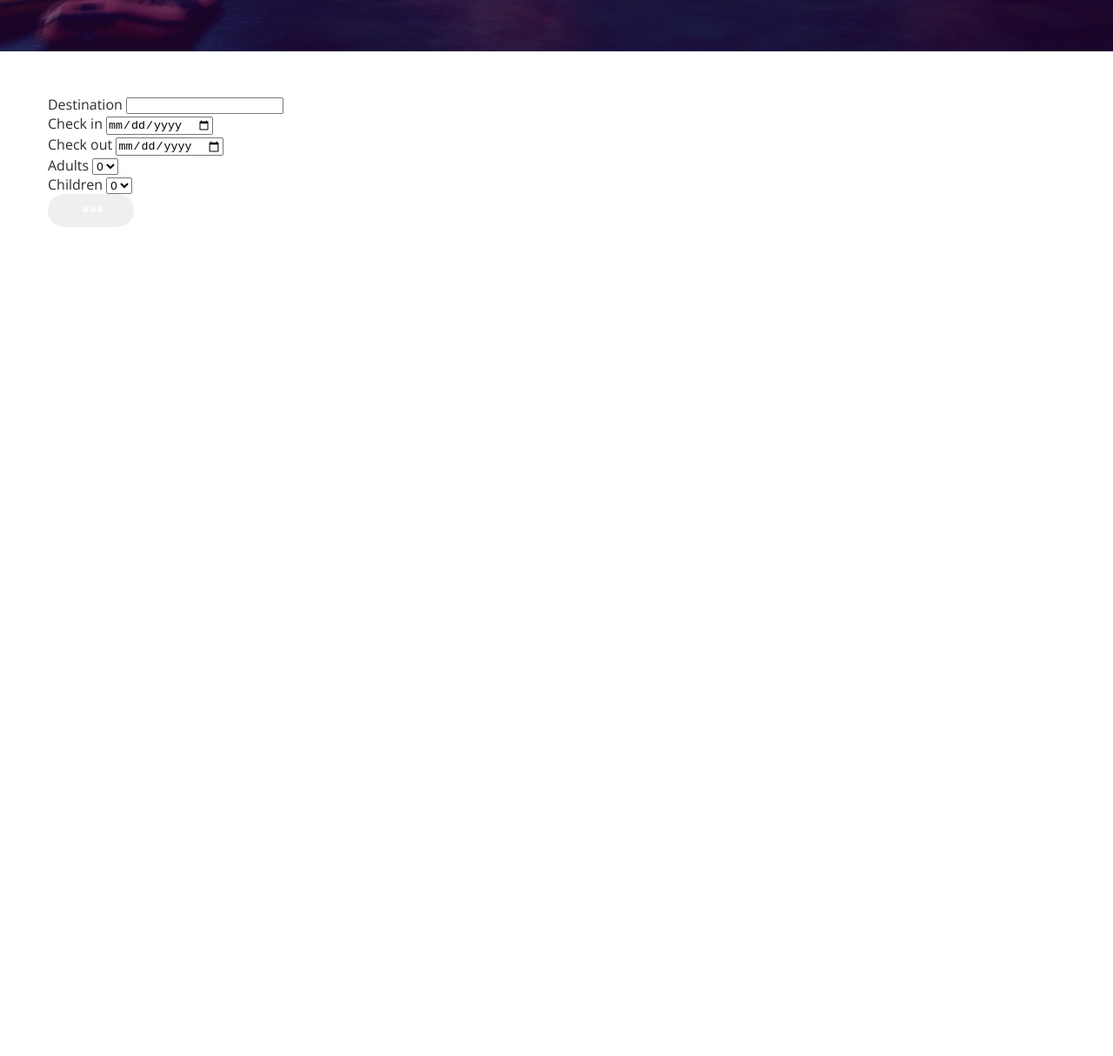
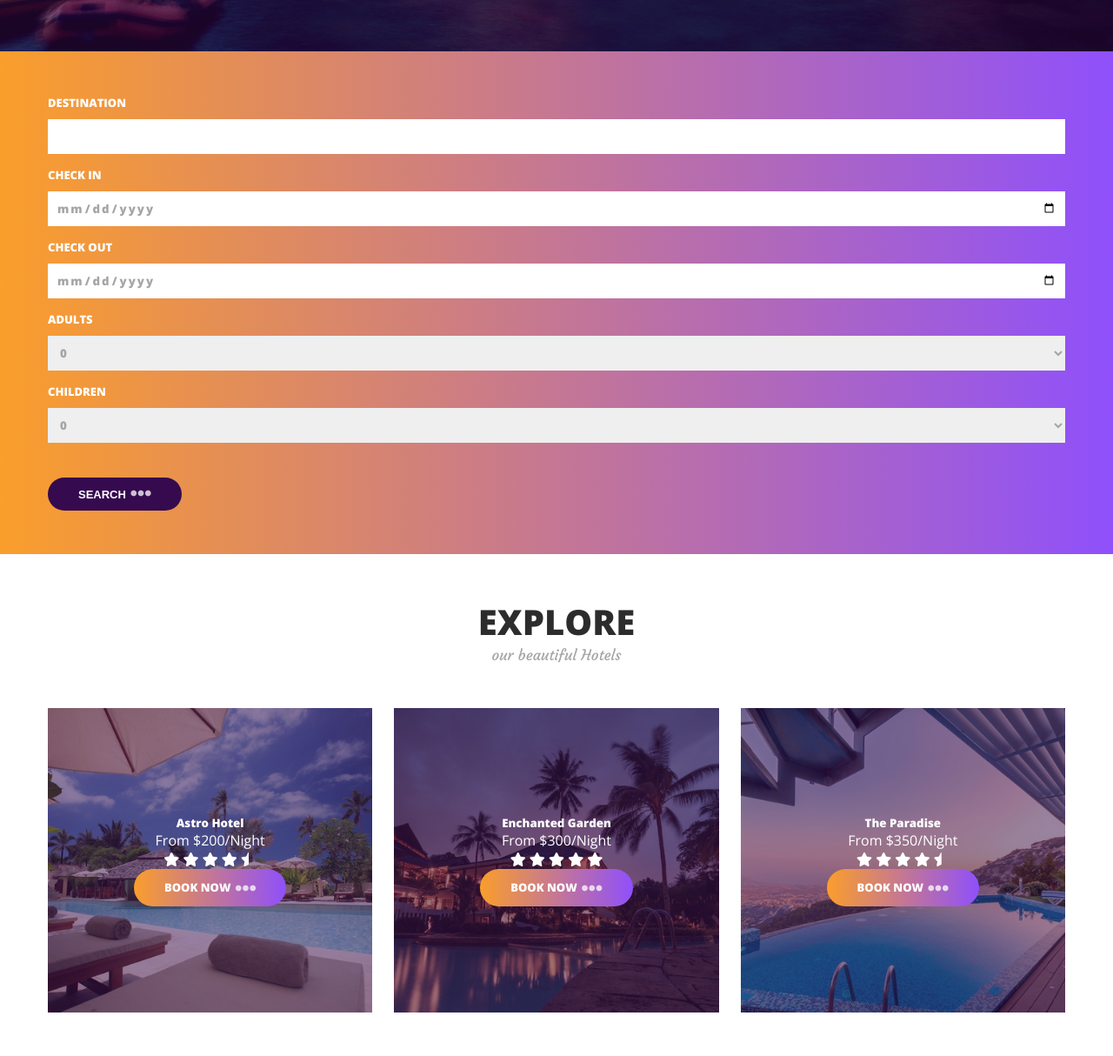
Before and after one commit to ashishsiot/DentelWebsite, a plain HTML site: page index.html in a window 1280 px wide. Shown: the part 741-1955 px from the top of the page at 87% size. Before the commit the page ends 1052 px from the top, so only its background shows below. Drawn offline with nearby package versions, Linux system fonts and the light colour scheme.

Commit message:
more addition

```diff
--- a/index.html
+++ b/index.html
@@ -71,7 +71,7 @@
                     </div>
                     <div class="input-group">
                         <lable for="adults" class="input-lable">Adults</lable>
-                        <select name="options" id="adults">
+                        <select class="options" id="adults">
                             <option value="0">0</option>
                             <option value="0">1</option>
                             <option value="0">2</option>
@@ -82,7 +82,7 @@
                     </div>
                     <div class="input-group">
                         <lable for="children" class="input-lable">Children</lable>
-                        <select name="options" id="children">
+                        <select class="options" id="children">
                             <option value="0">0</option>
                             <option value="0">1</option>
                             <option value="0">2</option>
@@ -92,14 +92,69 @@
                         </select>
                     </div>
                     <button class="btn form-btn btn-pur">
-                        <span class="dots"><i class="fas fa-ellipsis-h"></i></span>
+                        Search<span class="dots"><i class="fas fa-ellipsis-h"></i></span>
                     </button>
                 </form>
+            </div>
+        </section>
+        <section class="hotels">
+            <div class="container">
+                <h5 class="section-head">
+                    <span class="heading">Explore</span>
+                    <span class="sub-heading">our beautiful Hotels</span>
+                </h5>
+                <div class="grid">
+                    <div class="grid-item featured-hotels">
+                        <img src="./images/hotel_astro_resort.jpg" alt="" class="hotel-image">
+                        <h5 class="Hotel-name">Astro Hotel</h5>
+                        <span class="hotel-price">From $200/Night</span>
+                        <div class="hotel-rating">
+                            <i class="fas fa-star rating"></i>
+                            <i class="fas fa-star rating"></i>
+                            <i class="fas fa-star rating"></i>
+                            <i class="fas fa-star rating"></i>
+                            <i class="fas fa-star-half rating"></i>
+                        </div>
+                        <a href="#" class="btn btn-gradient">Book now
+                            <span class="dots"><i class="fas fa-ellipsis-h"></i></span>
+                        </a>
+                    </div>
+
+                    <div class="grid-item featured-hotels">
+                        <img src="./images/hotel_the_enchanted_garden.jpg" alt="" class="hotel-image">
+                        <h5 class="Hotel-name">Enchanted Garden</h5>
+                        <span class="hotel-price">From $300/Night</span>
+                        <div class="hotel-rating">
+                            <i class="fas fa-star rating"></i>
+                            <i class="fas fa-star rating"></i>
+                            <i class="fas fa-star rating"></i>
+                            <i class="fas fa-star rating"></i>
+                            <i class="fas fa-star rating"></i>
+                        </div>
+                        <a href="#" class="btn btn-gradient">Book now
+                            <span class="dots"><i class="fas fa-ellipsis-h"></i></span>
+                        </a>
+                    </div>
+
+                    <div class="grid-item featured-hotels">
+                        <img src="./images/hotel_the_paradise.jpg" alt="" class="hotel-image">
+                        <h5 class="Hotel-name">The Paradise</h5>
+                        <span class="hotel-price">From $350/Night</span>
+                        <div class="hotel-rating">
+                            <i class="fas fa-star rating"></i>
+                            <i class="fas fa-star rating"></i>
+                            <i class="fas fa-star rating"></i>
+                            <i class="fas fa-star rating"></i>
+                            <i class="fas fa-star-half rating"></i>
+                        </div>
+                        <a href="#" class="btn btn-gradient">Book now
+                            <span class="dots"><i class="fas fa-ellipsis-h"></i></span>
+                        </a>
+                    </div>
+                </div>
             </div>
         </section>
     </main>
     <script src="script.js"></script>
 </body>
 </html>
-
-<!--21:41-->
--- a/style.css
+++ b/style.css
@@ -61,6 +61,33 @@ section{
     max-width: 120rem;
     padding: 0 1.5rem;
     margin: 0 auto;
+}
+
+.form-btn{
+    margin-top: 2.5rem;
+    cursor: pointer;
+}
+
+.btn-gradient{
+    background-image: var(--gradient-color);
+}
+
+.btn-gradient:hover{
+    background-image: var(--gradient-color-alt);
+}
+
+.btn-pur{
+    background-color: var(--purple-solid);
+}
+
+.btn-pur:hover{
+    background-color: #56247f;
+}
+
+.dots{
+    font-size: 2.4rem;
+    margin-left: .5rem;
+    opacity: .75;
 }
 
 /*Header Styles*/
@@ -186,16 +213,99 @@ section{
     font-family: 'Courgette', cursive;
 }
 
-.btn-gradient{
+/**Booking section style*/
+.booking{
     background-image: var(--gradient-color);
 }
 
-.btn-gradient:hover{
-    background-image: var(--gradient-color-alt);
+.input-group{
+    margin-bottom: 1.5rem;
 }
 
-.dots{
-    font-size: 2.4rem;
-    margin-left: .5rem;
-    opacity: .75;
+.input-lable{
+    display: block;
+    font-size: 1.3rem;
+    text-transform: uppercase;
+    color: #fff;
+    font-weight: bold;
+    margin-bottom: 1rem;
 }
+
+.input,
+.options{
+    outline: none;
+    border: none;
+    width: 100%;
+    min-height: 4rem;
+    padding: 1rem;
+    font-weight: bold;
+    color: #a5a5a5;
+    letter-spacing: 2px;
+    font-family: "Open Sans", sans-serif;
+    resize: none;
+}
+
+::placeholder{
+    color: inherit;
+}
+
+/*Featured hotels selection style*/
+.section-head{
+    text-align: center;
+    margin-bottom: 5rem;
+}
+
+.heading{
+    display: block;
+    font-size: 4rem;
+    text-transform: uppercase;
+}
+
+.sub-heading{
+    font-size: 1.7rem;
+    font-family: 'Courgette', cursive;
+    font-weight: 300;
+    color: #a5a5a5;
+}
+
+.grid{
+    display: grid;
+    grid-template-columns: repeat(auto-fit, minmax(30rem, 1fr));
+    grid-gap:2.5rem;
+}
+
+.grid-item{
+    display: flex;
+    flex-direction: column;
+    align-items: center;
+    justify-content: center;
+}
+
+.featured-hotels{
+    height: 35rem;
+    color: #fff;
+    padding: 1rem;
+    position: relative;
+    z-index: 0;
+}
+
+.featured-hotels::before{
+    content: "";
+    position: absolute;
+    top: 0;
+    left: 0;
+    width: 100%;
+    height: 100%;
+    background-color: var(--purple-transparent-alt);
+    z-index: -1;
+}
+
+.hotel-image{
+    width: 100%;
+    height: 100%;
+    object-fit: cover;
+    position: absolute;
+    top: 0;
+    left: 0;
+    z-index: -2;
+}
```
